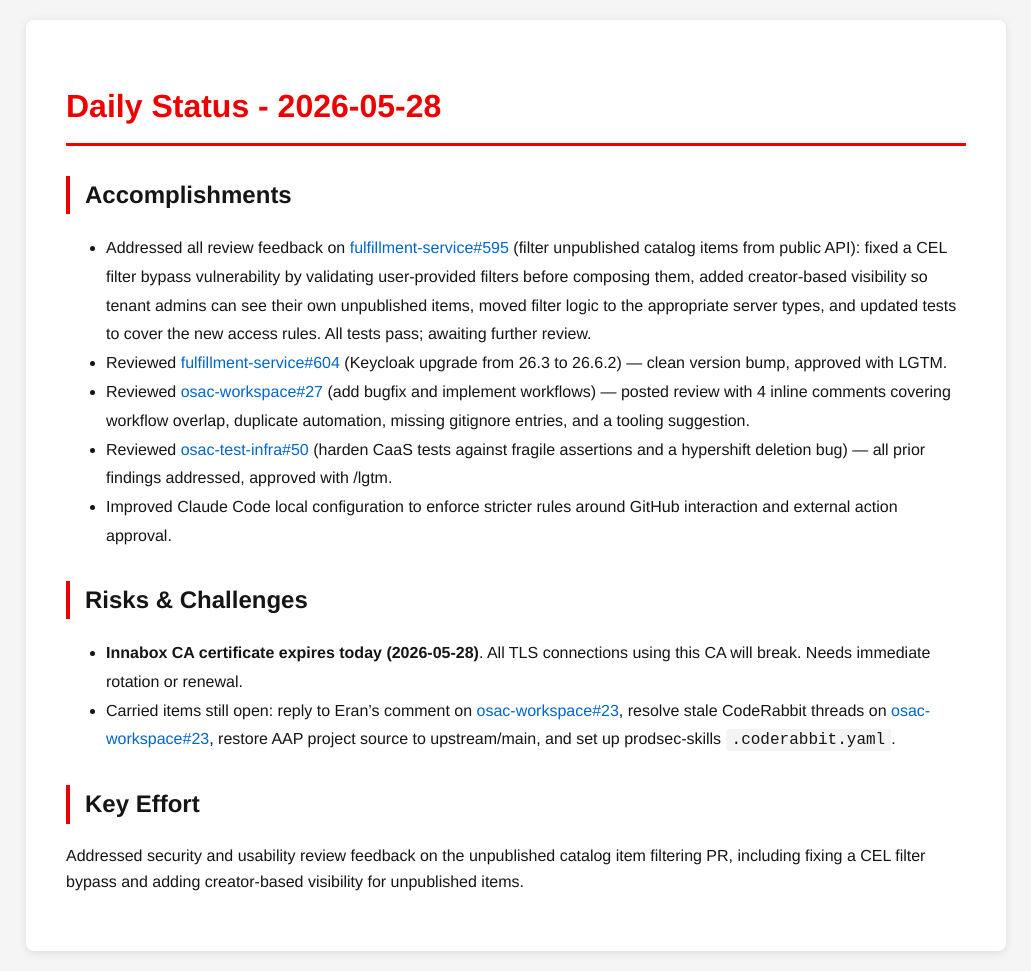
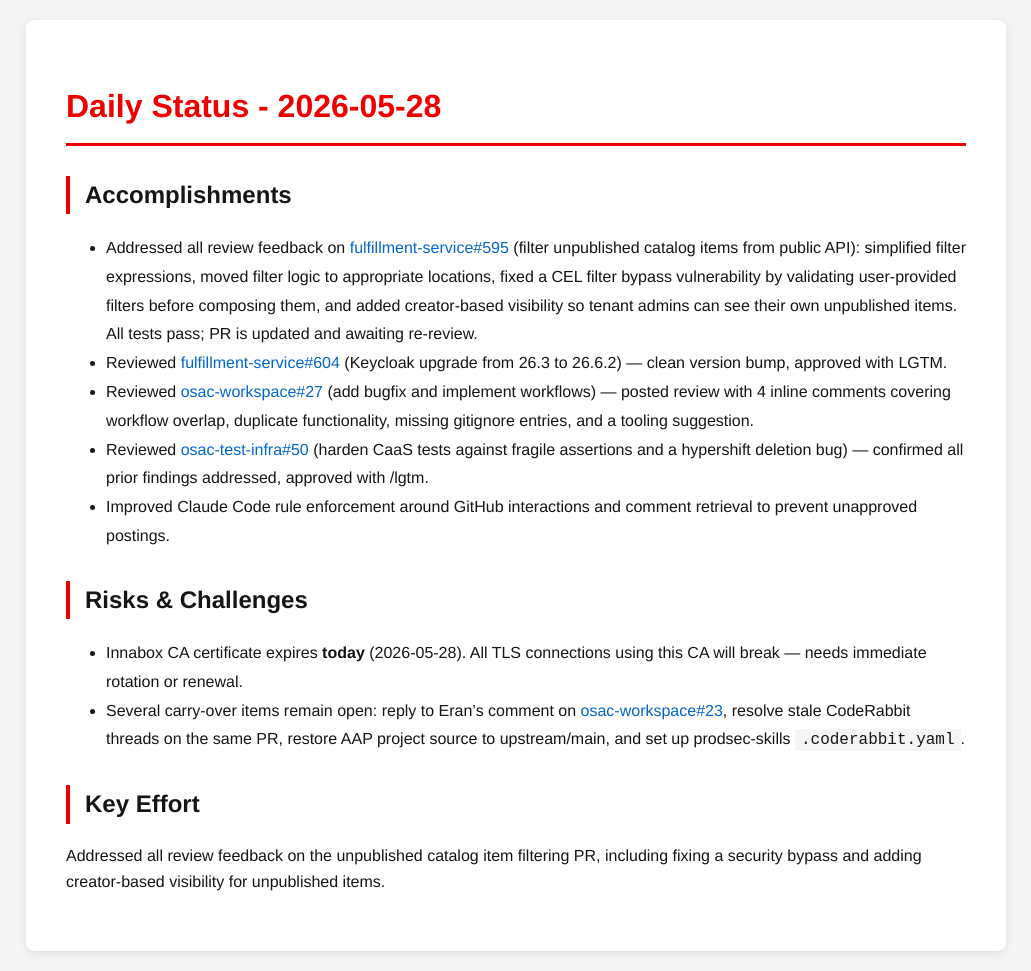
Before and after one commit to tzvatot/daily-status, a Jekyll site: the page built from 2026-05-28.md, in a window 1280 px wide. Shown: the whole page, without its empty margins (124-1155 px from the left). Built offline with Jekyll 4.4.1, drawn with Linux system fonts in a browser that asks for light colours.

Commit message:
Daily status update - 2026-05-28

```diff
--- a/2026-05-28.md
+++ b/2026-05-28.md
@@ -7,15 +7,15 @@
 # Daily Status - 2026-05-28
 
 ## Accomplishments
-- Addressed all review feedback on [fulfillment-service#595](https://github.com/osac-project/fulfillment-service/pull/595) (filter unpublished catalog items from public API): fixed a CEL filter bypass vulnerability by validating user-provided filters before composing them, added creator-based visibility so tenant admins can see their own unpublished items, moved filter logic to the appropriate server types, and updated tests to cover the new access rules. All tests pass; awaiting further review.
+- Addressed all review feedback on [fulfillment-service#595](https://github.com/osac-project/fulfillment-service/pull/595) (filter unpublished catalog items from public API): simplified filter expressions, moved filter logic to appropriate locations, fixed a CEL filter bypass vulnerability by validating user-provided filters before composing them, and added creator-based visibility so tenant admins can see their own unpublished items. All tests pass; PR is updated and awaiting re-review.
 - Reviewed [fulfillment-service#604](https://github.com/osac-project/fulfillment-service/pull/604) (Keycloak upgrade from 26.3 to 26.6.2) — clean version bump, approved with LGTM.
-- Reviewed [osac-workspace#27](https://github.com/osac-project/osac-workspace/pull/27) (add bugfix and implement workflows) — posted review with 4 inline comments covering workflow overlap, duplicate automation, missing gitignore entries, and a tooling suggestion.
-- Reviewed [osac-test-infra#50](https://github.com/osac-project/osac-test-infra/pull/50) (harden CaaS tests against fragile assertions and a hypershift deletion bug) — all prior findings addressed, approved with /lgtm.
-- Improved Claude Code local configuration to enforce stricter rules around GitHub interaction and external action approval.
+- Reviewed [osac-workspace#27](https://github.com/osac-project/osac-workspace/pull/27) (add bugfix and implement workflows) — posted review with 4 inline comments covering workflow overlap, duplicate functionality, missing gitignore entries, and a tooling suggestion.
+- Reviewed [osac-test-infra#50](https://github.com/osac-project/osac-test-infra/pull/50) (harden CaaS tests against fragile assertions and a hypershift deletion bug) — confirmed all prior findings addressed, approved with /lgtm.
+- Improved Claude Code rule enforcement around GitHub interactions and comment retrieval to prevent unapproved postings.
 
 ## Risks & Challenges
-- **Innabox CA certificate expires today (2026-05-28)**. All TLS connections using this CA will break. Needs immediate rotation or renewal.
-- Carried items still open: reply to Eran's comment on [osac-workspace#23](https://github.com/osac-project/osac-workspace/pull/23), resolve stale CodeRabbit threads on [osac-workspace#23](https://github.com/osac-project/osac-workspace/pull/23), restore AAP project source to upstream/main, and set up prodsec-skills `.coderabbit.yaml`.
+- Innabox CA certificate expires **today** (2026-05-28). All TLS connections using this CA will break — needs immediate rotation or renewal.
+- Several carry-over items remain open: reply to Eran's comment on [osac-workspace#23](https://github.com/osac-project/osac-workspace/pull/23), resolve stale CodeRabbit threads on the same PR, restore AAP project source to upstream/main, and set up prodsec-skills `.coderabbit.yaml`.
 
 ## Key Effort
-Addressed security and usability review feedback on the unpublished catalog item filtering PR, including fixing a CEL filter bypass and adding creator-based visibility for unpublished items.
+Addressed all review feedback on the unpublished catalog item filtering PR, including fixing a security bypass and adding creator-based visibility for unpublished items.
```
